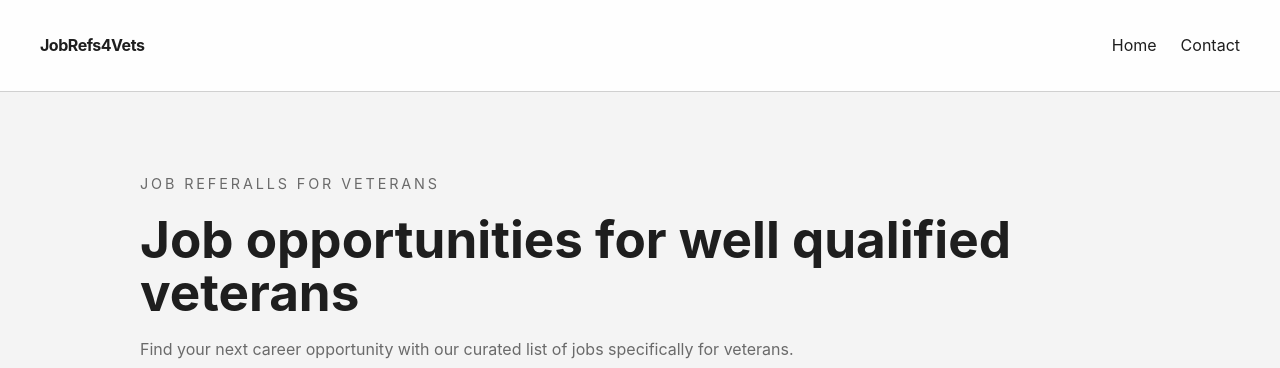
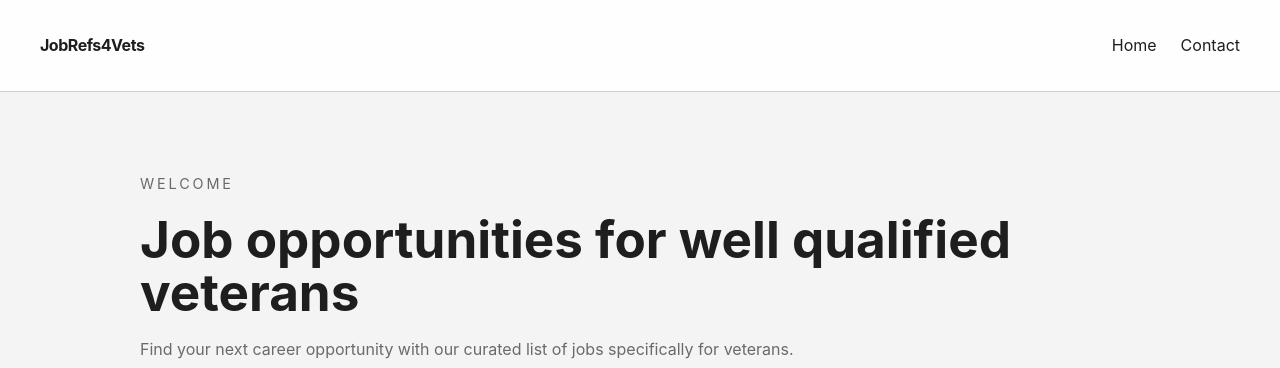
Before and after one commit to jobrefs4vets/jobrefs4vets.github.io, a Jekyll site: the page built from index.html, in a window 1280 px wide. Shown: the top 368 px of the page. Built offline with Jekyll 4.4.1, drawn with Linux system fonts in a browser that asks for light colours.

Commit message:
Welcome edit

```diff
--- a/index.html
+++ b/index.html
@@ -4,7 +4,7 @@ title: Home
 ---
 <section class="hero">
   <div class="hero-copy">
-    <p class="eyebrow">Job Referalls for Veterans</p>
+    <p class="eyebrow">Welcome</p>
     <h1>Job opportunities for well qualified veterans</h1>
     <p class="intro">Find your next career opportunity with our curated list of jobs specifically for veterans.</p>
   </div>
```
